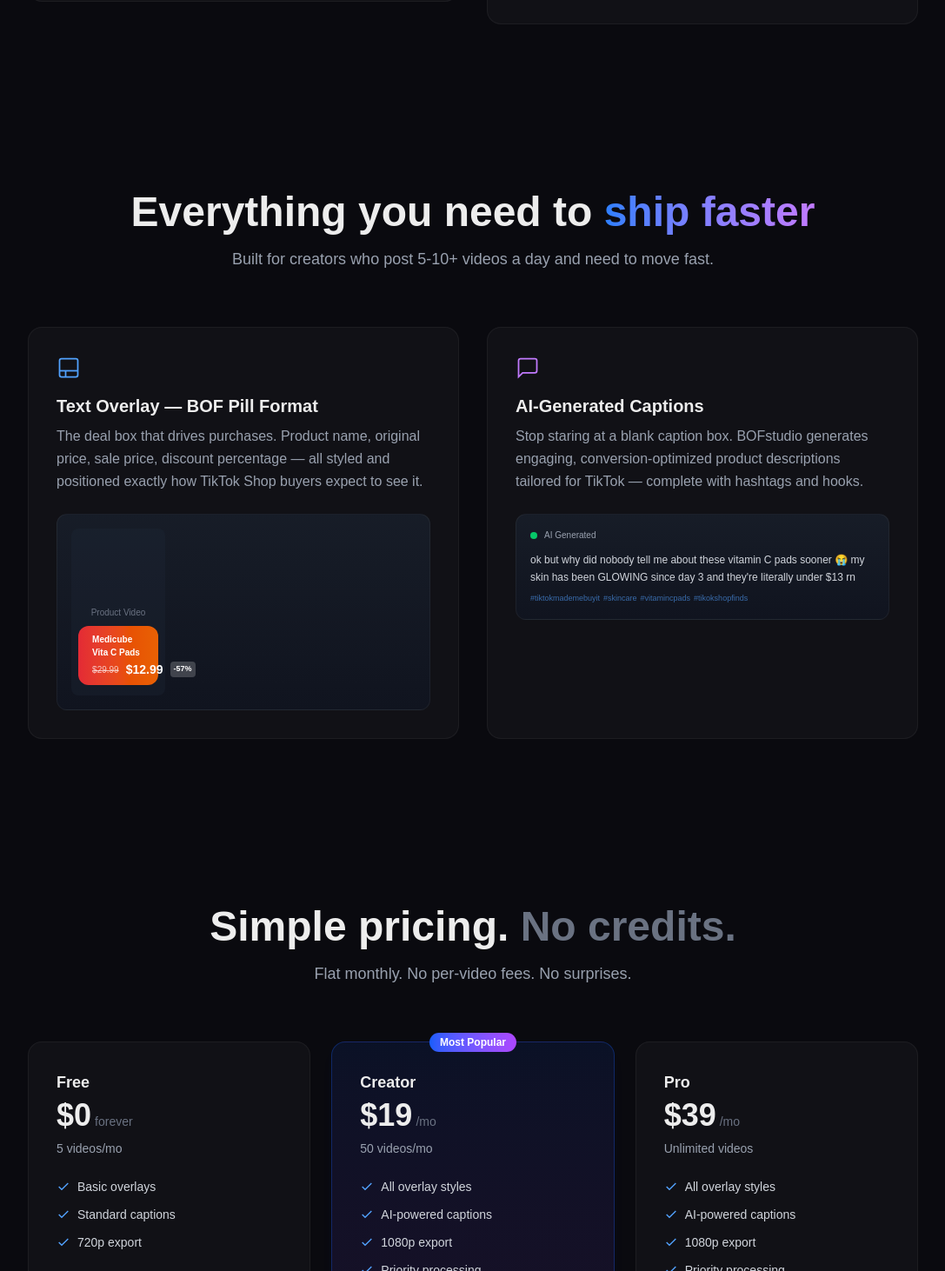
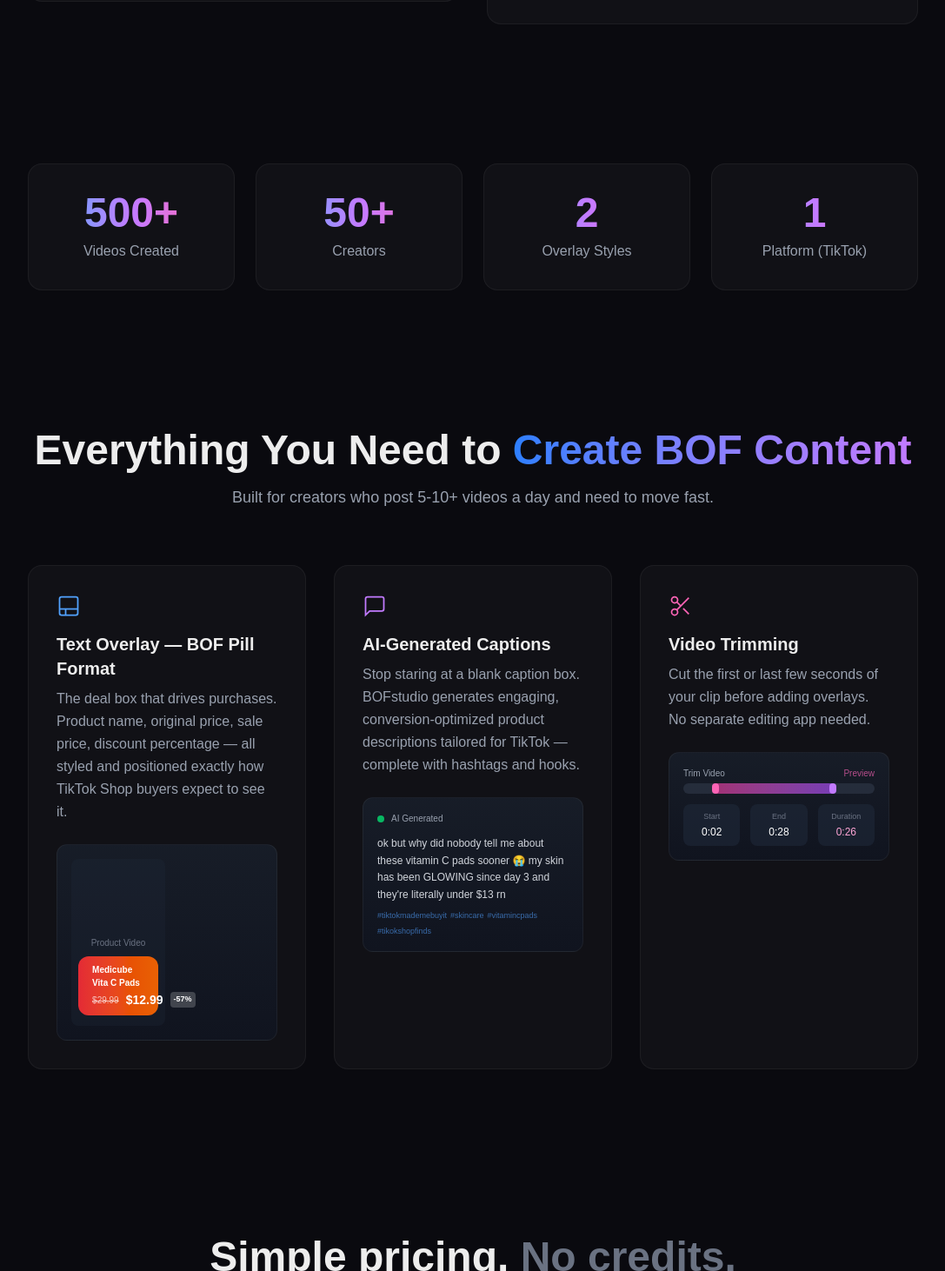
Before and after one commit to katetonioloai/bofstudio-landing, a Next.js app: page / in a window 1280 px wide. Shown: the part 1268-2730 px from the top of the page at 87% size, without its empty margins (96-1183 px from the left). Built offline with nearby package versions, Linux system fonts and the light colour scheme.

Commit message:
feat: redesign landing page - updated pricing, stats, hero, features, CTA

```diff
--- a/src/app/page.tsx
+++ b/src/app/page.tsx
@@ -1,9 +1,11 @@
 import Navbar from "@/components/Navbar";
 import HeroSection from "@/components/HeroSection";
 import HowItWorks from "@/components/HowItWorks";
+import Stats from "@/components/Stats";
 import Features from "@/components/Features";
 import Pricing from "@/components/Pricing";
 import FAQ from "@/components/FAQ";
+import CTA from "@/components/CTA";
 import Footer from "@/components/Footer";
 
 export default function Home() {
@@ -13,9 +15,11 @@ export default function Home() {
       <main>
         <HeroSection />
         <HowItWorks />
+        <Stats />
         <Features />
         <Pricing />
         <FAQ />
+        <CTA />
       </main>
       <Footer />
     </>
--- /dev/null
+++ b/src/components/CTA.tsx
@@ -0,0 +1,35 @@
+"use client";
+
+import { motion } from "framer-motion";
+
+export default function CTA() {
+  return (
+    <section className="py-16 sm:py-20 lg:py-24 px-5 sm:px-8 lg:px-12">
+      <div className="max-w-3xl mx-auto text-center">
+        <motion.div
+          initial={{ opacity: 0, y: 30 }}
+          whileInView={{ opacity: 1, y: 0 }}
+          viewport={{ once: true, margin: "-100px" }}
+          transition={{ duration: 0.6 }}
+        >
+          <h2 className="text-2xl sm:text-3xl md:text-5xl font-bold mb-4 sm:mb-6">
+            Start Creating{" "}
+            <span className="bg-gradient-to-r from-blue-500 via-purple-400 to-pink-400 bg-clip-text text-transparent">
+              Today
+            </span>
+          </h2>
+          <p className="text-gray-400 text-base sm:text-lg mb-8 sm:mb-10 max-w-xl mx-auto">
+            Join creators who are posting faster and converting more — without the editing headache.
+          </p>
+          <a
+            href="https://getbofstudio.com/"
+            className="group relative inline-block px-10 py-4 rounded-xl bg-gradient-to-r from-blue-600 to-purple-500 font-semibold text-base sm:text-lg transition-all hover:shadow-lg hover:shadow-blue-600/25 hover:scale-105"
+          >
+            Start Creating — It&apos;s Free
+            <span className="absolute inset-0 rounded-xl bg-gradient-to-r from-blue-500 to-purple-400 opacity-0 group-hover:opacity-100 transition-opacity blur-xl -z-10" />
+          </a>
+        </motion.div>
+      </div>
+    </section>
+  );
+}
--- a/src/components/FAQ.tsx
+++ b/src/components/FAQ.tsx
@@ -22,7 +22,7 @@ const faqs = [
   },
   {
     question: "Is there a free trial?",
-    answer: "Better — there's a free tier. 5 videos per month, forever. No credit card required. Upgrade when you're ready to scale.",
+    answer: "We offer a Starter plan at just $9/month with 10 videos per day. No contracts — cancel anytime.",
   },
   {
     question: "Can I cancel anytime?",
--- a/src/components/Features.tsx
+++ b/src/components/Features.tsx
@@ -56,6 +56,49 @@ const features = [
       </div>
     ),
   },
+  {
+    title: "Video Trimming",
+    description: "Cut the first or last few seconds of your clip before adding overlays. No separate editing app needed.",
+    icon: (
+      <svg width="28" height="28" viewBox="0 0 24 24" fill="none" stroke="currentColor" strokeWidth="1.5" className="text-pink-400">
+        <circle cx="6" cy="6" r="3" />
+        <circle cx="6" cy="18" r="3" />
+        <line x1="20" y1="4" x2="8.12" y2="15.88" />
+        <line x1="14.47" y1="14.48" x2="20" y2="20" />
+        <line x1="8.12" y1="8.12" x2="12" y2="12" />
+      </svg>
+    ),
+    mockup: (
+      <div className="mt-4 sm:mt-6 rounded-xl overflow-hidden bg-gradient-to-b from-gray-800/50 to-gray-900/50 border border-white/5 p-3 sm:p-4">
+        <div className="space-y-3">
+          <div className="flex items-center justify-between text-[10px] text-gray-400 mb-1">
+            <span>Trim Video</span>
+            <span className="text-pink-400/70">Preview</span>
+          </div>
+          {/* Timeline bar */}
+          <div className="relative h-3 bg-gray-700/50 rounded-full overflow-hidden">
+            <div className="absolute left-[15%] right-[20%] h-full bg-gradient-to-r from-pink-500/60 to-purple-500/60 rounded-full" />
+            <div className="absolute left-[15%] w-2 h-full bg-pink-400 rounded-full" />
+            <div className="absolute right-[20%] w-2 h-full bg-purple-400 rounded-full" />
+          </div>
+          <div className="flex gap-3">
+            <div className="flex-1 bg-gray-800/60 rounded-lg p-2 text-center">
+              <div className="text-[9px] text-gray-500 mb-0.5">Start</div>
+              <div className="text-xs font-mono text-white">0:02</div>
+            </div>
+            <div className="flex-1 bg-gray-800/60 rounded-lg p-2 text-center">
+              <div className="text-[9px] text-gray-500 mb-0.5">End</div>
+              <div className="text-xs font-mono text-white">0:28</div>
+            </div>
+            <div className="flex-1 bg-gray-800/60 rounded-lg p-2 text-center">
+              <div className="text-[9px] text-gray-500 mb-0.5">Duration</div>
+              <div className="text-xs font-mono text-pink-300">0:26</div>
+            </div>
+          </div>
+        </div>
+      </div>
+    ),
+  },
 ];
 
 export default function Features() {
@@ -70,9 +113,9 @@ export default function Features() {
           className="text-center mb-10 sm:mb-16"
         >
           <h2 className="text-2xl sm:text-3xl md:text-5xl font-bold mb-3 sm:mb-4">
-            Everything you need to{" "}
+            Everything You Need to{" "}
             <span className="bg-gradient-to-r from-blue-500 to-purple-400 bg-clip-text text-transparent">
-              ship faster
+              Create BOF Content
             </span>
           </h2>
           <p className="text-gray-400 text-base sm:text-lg max-w-xl mx-auto">
@@ -80,7 +123,7 @@ export default function Features() {
           </p>
         </motion.div>
 
-        <div className="grid grid-cols-1 md:grid-cols-2 gap-4 sm:gap-6 lg:gap-8">
+        <div className="grid grid-cols-1 md:grid-cols-2 lg:grid-cols-3 gap-4 sm:gap-6 lg:gap-8">
           {features.map((feature, i) => (
             <motion.div
               key={feature.title}
--- a/src/components/Pricing.tsx
+++ b/src/components/Pricing.tsx
@@ -1,35 +1,51 @@
 "use client";
 
 import { motion } from "framer-motion";
-import Link from "next/link";
 
 const tiers = [
   {
-    name: "Free",
-    price: "$0",
-    period: "forever",
-    videos: "5 videos/mo",
-    features: ["Basic overlays", "Standard captions", "720p export"],
-    cta: "Start Free",
+    name: "Starter",
+    price: "$9",
+    period: "/mo",
+    videos: "10 videos/day",
+    features: [
+      "All overlay styles",
+      "AI captions",
+      "Video trimming",
+      "720p export",
+    ],
+    cta: "Get Started",
     highlighted: false,
   },
   {
     name: "Creator",
     price: "$19",
     period: "/mo",
-    videos: "50 videos/mo",
-    features: ["All overlay styles", "AI-powered captions", "1080p export", "Priority processing"],
+    videos: "40 videos/day",
+    features: [
+      "All overlay styles",
+      "AI captions",
+      "Video trimming",
+      "1080p export",
+      "Priority processing",
+      "Batch upload (10 at once)",
+    ],
     cta: "Get Creator",
     highlighted: true,
     badge: "Most Popular",
   },
   {
-    name: "Pro",
-    price: "$39",
+    name: "Unlimited",
+    price: "$49",
     period: "/mo",
     videos: "Unlimited videos",
-    features: ["All overlay styles", "AI-powered captions", "1080p export", "Priority processing", "Custom branding", "API access"],
-    cta: "Go Pro",
+    features: [
+      "Everything in Creator",
+      "Custom branding templates",
+      "API access",
+      "Priority support",
+    ],
+    cta: "Go Unlimited",
     highlighted: false,
   },
 ];
@@ -98,8 +114,8 @@ export default function Pricing() {
                   ))}
                 </ul>
 
-                <Link
-                  href="/signup"
+                <a
+                  href="https://getbofstudio.com/"
                   className={`block text-center py-3 rounded-xl font-medium transition-all ${
                     tier.highlighted
                       ? "bg-gradient-to-r from-blue-600 to-purple-500 hover:from-blue-500 hover:to-purple-400 text-white hover:shadow-lg hover:shadow-blue-600/25"
@@ -107,7 +123,7 @@ export default function Pricing() {
                   }`}
                 >
                   {tier.cta}
-                </Link>
+                </a>
               </div>
             </motion.div>
           ))}
--- /dev/null
+++ b/src/components/Stats.tsx
@@ -0,0 +1,36 @@
+"use client";
+
+import { motion } from "framer-motion";
+
+const stats = [
+  { number: "500+", label: "Videos Created" },
+  { number: "50+", label: "Creators" },
+  { number: "2", label: "Overlay Styles" },
+  { number: "1", label: "Platform (TikTok)" },
+];
+
+export default function Stats() {
+  return (
+    <section className="py-12 sm:py-16 px-5 sm:px-8 lg:px-12">
+      <div className="max-w-5xl mx-auto">
+        <div className="grid grid-cols-2 lg:grid-cols-4 gap-4 sm:gap-6">
+          {stats.map((stat, i) => (
+            <motion.div
+              key={stat.label}
+              initial={{ opacity: 0, y: 20 }}
+              whileInView={{ opacity: 1, y: 0 }}
+              viewport={{ once: true, margin: "-80px" }}
+              transition={{ duration: 0.5, delay: i * 0.1 }}
+              className="p-6 sm:p-8 rounded-2xl bg-white/[0.03] border border-white/5 text-center"
+            >
+              <div className="text-3xl sm:text-4xl md:text-5xl font-bold bg-gradient-to-r from-blue-400 via-purple-400 to-pink-400 bg-clip-text text-transparent mb-2">
+                {stat.number}
+              </div>
+              <div className="text-sm sm:text-base text-gray-400">{stat.label}</div>
+            </motion.div>
+          ))}
+        </div>
+      </div>
+    </section>
+  );
+}
```
Also changed, not shown: src/components/HeroSection.tsx (+6 -15 lines).
